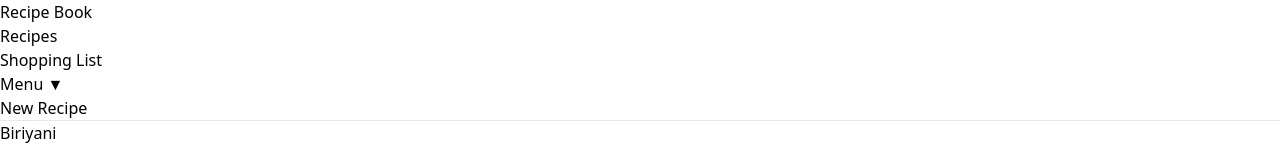
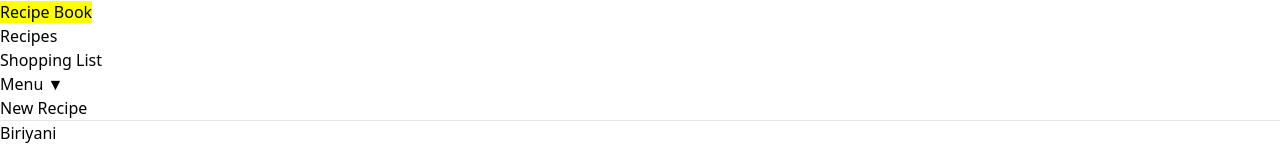
Before and after one commit to CipherGirl/Udemy---Angular, an Angular app: page / in a window 1280 px wide. Shown: the top 149 px of the page. Built offline with nearby package versions, Linux system fonts and the light colour scheme; what src would draw is missing.

Commit message:
Dynamic Value for Custom Directives

```diff
--- a/src/app/directives/better-highlight.directive.ts
+++ b/src/app/directives/better-highlight.directive.ts
@@ -1,18 +1,31 @@
-import { Directive, HostBinding, HostListener, OnInit } from '@angular/core';
+import {
+  Directive,
+  HostBinding,
+  HostListener,
+  Input,
+  OnInit,
+} from '@angular/core';
 
 @Directive({
   selector: '[appBetterHighlight]',
 })
 export class BetterHighlightDirective implements OnInit {
-  @HostBinding('style.backgroundColor') backgroundColor: string = 'transparent';
+  @Input() defaultColor: string = 'transparent';
+  @Input() highlightColor: string = 'blue';
+
+  @HostBinding('style.backgroundColor') backgroundColor: string;
+
   @HostListener('mouseenter') mouseover(eventData: Event) {
-    this.backgroundColor = 'blue';
+    this.backgroundColor = this.highlightColor;
   }
+
   @HostListener('mouseleave') mouseleave(eventData: Event) {
-    this.backgroundColor = 'transparent';
+    this.backgroundColor = this.defaultColor;
   }
 
   constructor() {}
 
-  ngOnInit(): void {}
+  ngOnInit(): void {
+    this.backgroundColor = this.defaultColor;
+  }
 }
--- a/src/app/header/header.component.html
+++ b/src/app/header/header.component.html
@@ -1,7 +1,13 @@
 <nav class="p-4 px-28 bg-slate-200">
   <div class="flex items-center">
     <div class="me-20">
-      <a class="text-2xl" appBetterHighlight>Recipe Book</a>
+      <a
+        class="text-2xl"
+        appBetterHighlight
+        [defaultColor]="'yellow'"
+        [highlightColor]="'green'"
+        >Recipe Book</a
+      >
     </div>
     <div class="flex gap-4">
       <ul class="flex gap-2">
```
